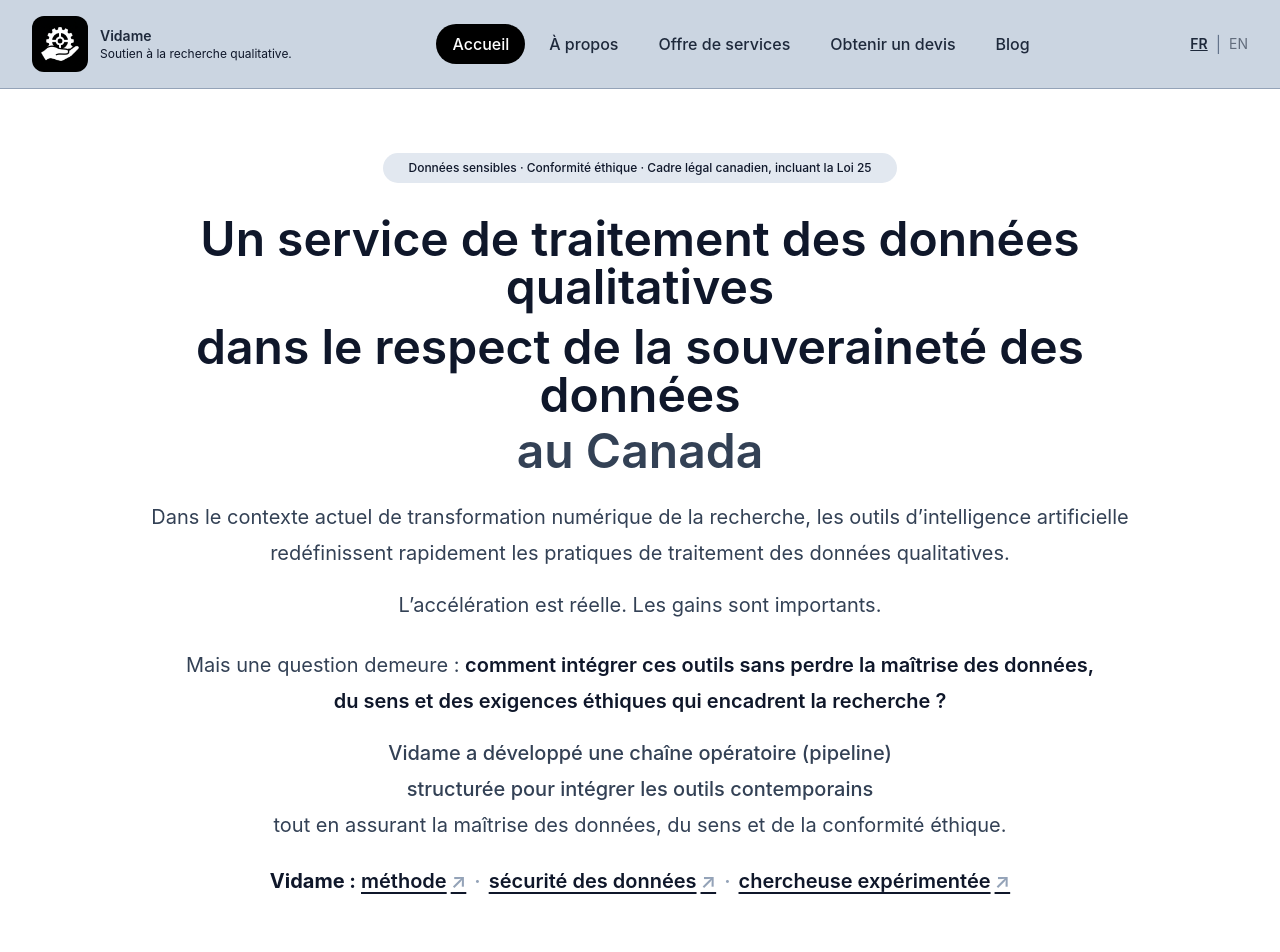
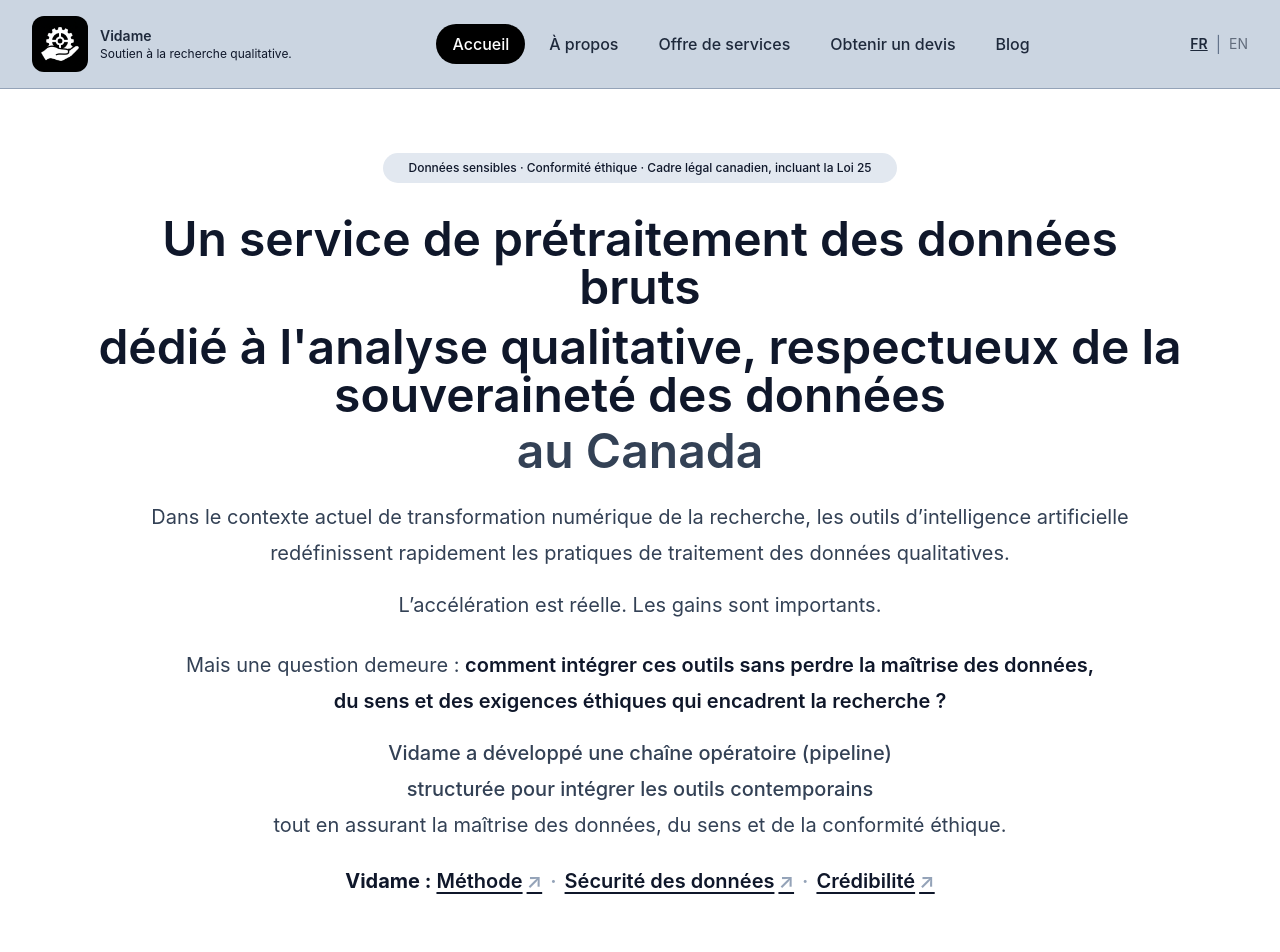
Before and after one commit to momopro21/vidame-recherche, a React (Vite) app: page / in a window 1280 px wide. Shown: the top 952 px of the page. Built offline with nearby package versions, Linux system fonts and the light colour scheme; the HTML template or start-up script is replaced by a standard one.

Commit message:
Update App.tsx

```diff
--- a/src/App.tsx
+++ b/src/App.tsx
@@ -506,10 +506,10 @@ function Accueil({setPage,lang,}: {setPage: (page: string) => void;lang: "fr" |
   {lang === "fr" ? (
     <>
       <span className="block">
-        Un service de traitement des données qualitatives
+        Un service de prétraitement des données bruts
       </span>
       <span className="mt-3 block">
-        dans le respect de la souveraineté des données
+        dédié à l'analyse qualitative, respectueux de la souveraineté des données
       </span>
       <span className="mt-2 block text-slate-700">
         au Canada
@@ -589,7 +589,7 @@ function Accueil({setPage,lang,}: {setPage: (page: string) => void;lang: "fr" |
         href="#pipeline"
         className="inline-flex items-center gap-1 underline underline-offset-4 hover:text-slate-700"
       >
-        méthode
+        Méthode
         <span className="text-slate-400">↗</span>
       </a>
 
@@ -599,7 +599,7 @@ function Accueil({setPage,lang,}: {setPage: (page: string) => void;lang: "fr" |
         href="#securite"
         className="inline-flex items-center gap-1 underline underline-offset-4 hover:text-slate-700"
       >
-        sécurité des données
+        Sécurité des données
         <span className="text-slate-400">↗</span>
       </a>
 
@@ -609,7 +609,7 @@ function Accueil({setPage,lang,}: {setPage: (page: string) => void;lang: "fr" |
         href="#apropos"
         className="inline-flex items-center gap-1 underline underline-offset-4 hover:text-slate-700"
       >
-        chercheuse expérimentée
+        Crédibilité
         <span className="text-slate-400">↗</span>
       </a>
     </>
@@ -620,7 +620,7 @@ function Accueil({setPage,lang,}: {setPage: (page: string) => void;lang: "fr" |
         href="#pipeline"
         className="inline-flex items-center gap-1 underline underline-offset-4 hover:text-slate-700"
       >
-        methodology
+        Methodology
         <span className="text-slate-400">↗</span>
       </a>
 
@@ -630,7 +630,7 @@ function Accueil({setPage,lang,}: {setPage: (page: string) => void;lang: "fr" |
         href="#securite"
         className="inline-flex items-center gap-1 underline underline-offset-4 hover:text-slate-700"
       >
-        data security
+        Data security
         <span className="text-slate-400">↗</span>
       </a>
 
@@ -640,7 +640,7 @@ function Accueil({setPage,lang,}: {setPage: (page: string) => void;lang: "fr" |
         href="#apropos"
         className="inline-flex items-center gap-1 underline underline-offset-4 hover:text-slate-700"
       >
-        experienced researcher
+        Experience
         <span className="text-slate-400">↗</span>
       </a>
     </>
```
